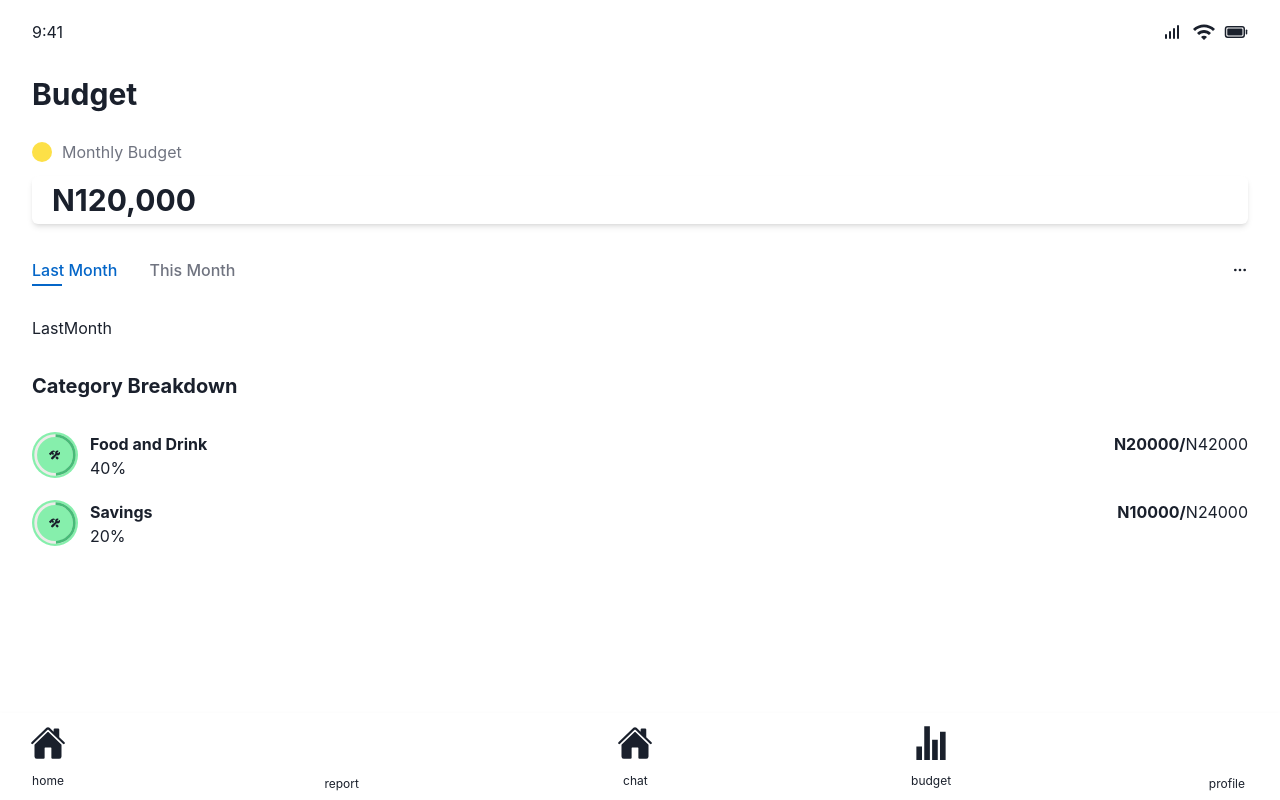
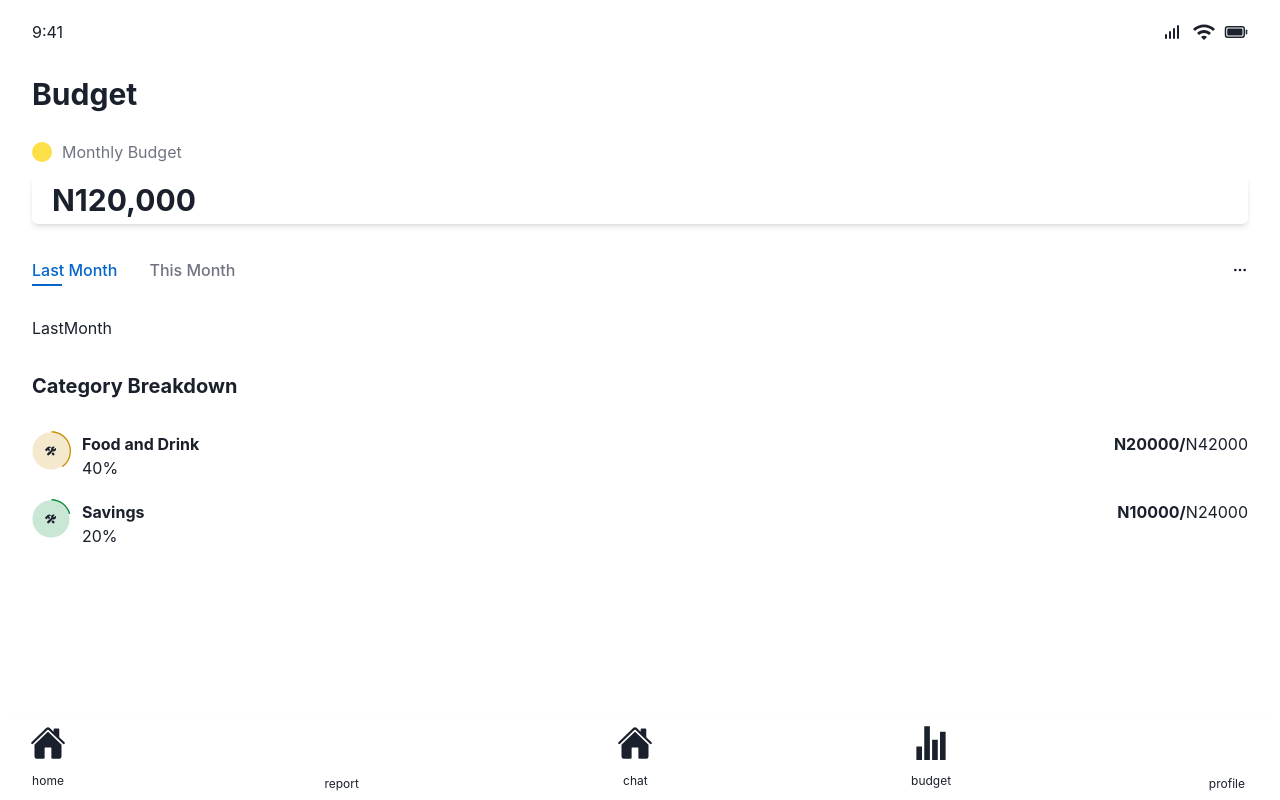
Before and after one commit to ayoashy/interview-mock1, a React (Vite) app: page /budget in a window 1280 px wide. Built offline with nearby package versions, Linux system fonts and the light colour scheme; some icons are missing.

Commit message:
implement single category component

```diff
--- a/src/components/MonthlyStatButtons.tsx
+++ b/src/components/MonthlyStatButtons.tsx
@@ -15,7 +15,7 @@ const MonthlyStatButtons = ({
   const isThisMonthActive = month === 1;
   return (
     <div className='flex items-center justify-between mb-8'>
-      <span className='flex gap-x-8 '>
+      <span className='flex gap-x-8'>
         <span
           onClick={onLastMonth}
           className={`${
--- a/src/components/SingleBreakdownComponent.tsx
+++ b/src/components/SingleBreakdownComponent.tsx
@@ -4,9 +4,11 @@ import { IoConstruct } from 'react-icons/io5';
 export type SingleBreakdownComponentProp = {
   icon: React.ReactNode;
   category: string;
-  rate: string;
+  rate: number;
   amountSpent: number;
   amountBudget: number;
+  backgroundColor: string;
+  color: string;
 };
 
 const SingleBreakdownComponent = ({
@@ -15,19 +17,25 @@ const SingleBreakdownComponent = ({
   rate,
   amountSpent,
   amountBudget,
+  backgroundColor,
+  color,
 }: SingleBreakdownComponentProp) => {
   return (
     <div className='flex justify-between'>
       <span className='flex'>
-        <span className='mr-3'>
+        <span
+          className={`mr-3 w-[38px] h-[38px] rounded-full  flex justify-center items-center `}
+          style={{
+            background: backgroundColor,
+          }}
+        >
           <CircularProgress
-            value={49}
-            color='green.400'
-            stroke='#000'
+            value={rate}
+            color={color}
             size={'46px'}
             fill={'white'}
-            thickness={'6px'}
-            className=' p-0 rounded-full  bg-green-300'
+            thickness={'3px'}
+            className=' p-0 rounded-full  bg-green-300s circular-component-breakdown'
           >
             <CircularProgressLabel className='flex justify-center items-center   rounded-full'>
               {false && { icon }}
@@ -37,7 +45,7 @@ const SingleBreakdownComponent = ({
         </span>
         <span>
           <p className='font-bold'>{category}</p>
-          <p>{rate}</p>
+          <p>{rate}%</p>
         </span>
       </span>
       <span>
--- a/src/components/ThisMonth.tsx
+++ b/src/components/ThisMonth.tsx
@@ -13,7 +13,7 @@ const ThisMonth = () => {
           fill={'white'}
           // size={'100%'}
           thickness={'6px'}
-          className='bg-white p-0 rounded-full border-0 border-green-400s '
+          className='bg-white p-0 rounded-full border-0 border-green-400s circular-component '
         >
           <CircularProgressLabel>49%</CircularProgressLabel>
         </CircularProgress>
--- a/src/data/index.tsx
+++ b/src/data/index.tsx
@@ -5,22 +5,19 @@ export const budgetList: SingleBreakdownComponentProp[] = [
   {
     icon: <IoCloudyNight className='t' />,
     category: 'Food and Drink',
-    rate: '40%',
+    rate: 40,
     amountSpent: 20000,
     amountBudget: 42000,
+    color: '#C89104',
+    backgroundColor: '#F4E9CD',
   },
   {
     icon: <IoCloudyNight className='t' />,
     category: 'Savings',
-    rate: '20%',
+    rate: 20,
     amountSpent: 10000,
     amountBudget: 24000,
+    color: '#038A39',
+    backgroundColor: '#CAE7D6',
   },
-  // {
-  //   icon: <IoCloudyNight className='t' />,
-  //   category: 'Food and Drink',
-  //   rate: '40%',
-  //   amountSpent: 20000,
-  //   amountBudget: 42000,
-  // },
 ];
--- a/src/index.css
+++ b/src/index.css
@@ -14,3 +14,29 @@
   height: 2px;
   background: #0466c8;
 }
+
+.circular-component {
+}
+
+/* .circular-component  circle {
+  fill: white;
+  stroke: white;
+} */
+.circular-component circle:first-child {
+  /* Styles for the first circle */
+  /* fill: blue; */
+  stroke: white;
+}
+.circular-component circle + circle {
+  /* fill: green; */
+  /* stroke: white; */
+}
+
+.circular-component-breakdown circle:first-child {
+  stroke: white;
+  background: red;
+}
+.circular-component-breakdown circle + circle {
+  /* stroke: white; */
+  background: red;
+}
```
